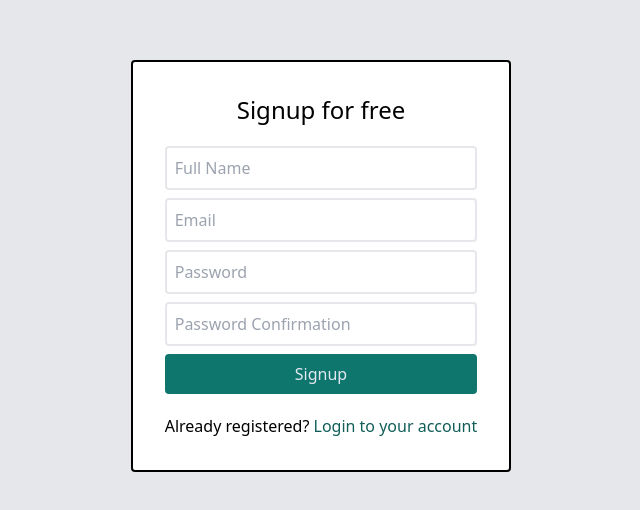
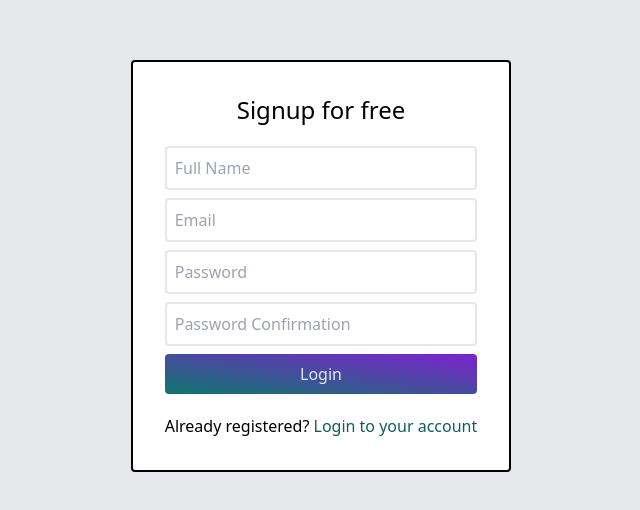
Before and after one commit to alfariiizi/laravel-react-crud-project, a React (Vite) app in the folder frontend/: page /signup in a window 1280 px wide. Shown: the part 134-644 px from the top of the page, without its empty margins (319-959 px from the left). Built offline with nearby package versions, Linux system fonts and the light colour scheme.

Commit message:
Change the button style of signup page

```diff
--- a/frontend/src/pages/Signup.jsx
+++ b/frontend/src/pages/Signup.jsx
@@ -94,8 +94,8 @@ const Signup = () => {
           />
           <button
             type="submit"
-            className="rounded bg-teal-700 p-2 text-slate-200 duration-150 hover:bg-teal-800">
-            Signup
+            className="cursor-pointer rounded bg-gradient-to-tr from-teal-700 to-purple-700 p-2 text-slate-200 duration-150 hover:bg-gradient-to-br hover:from-purple-800 hover:to-teal-800">
+            Login
           </button>
         </form>
         <div>
```
